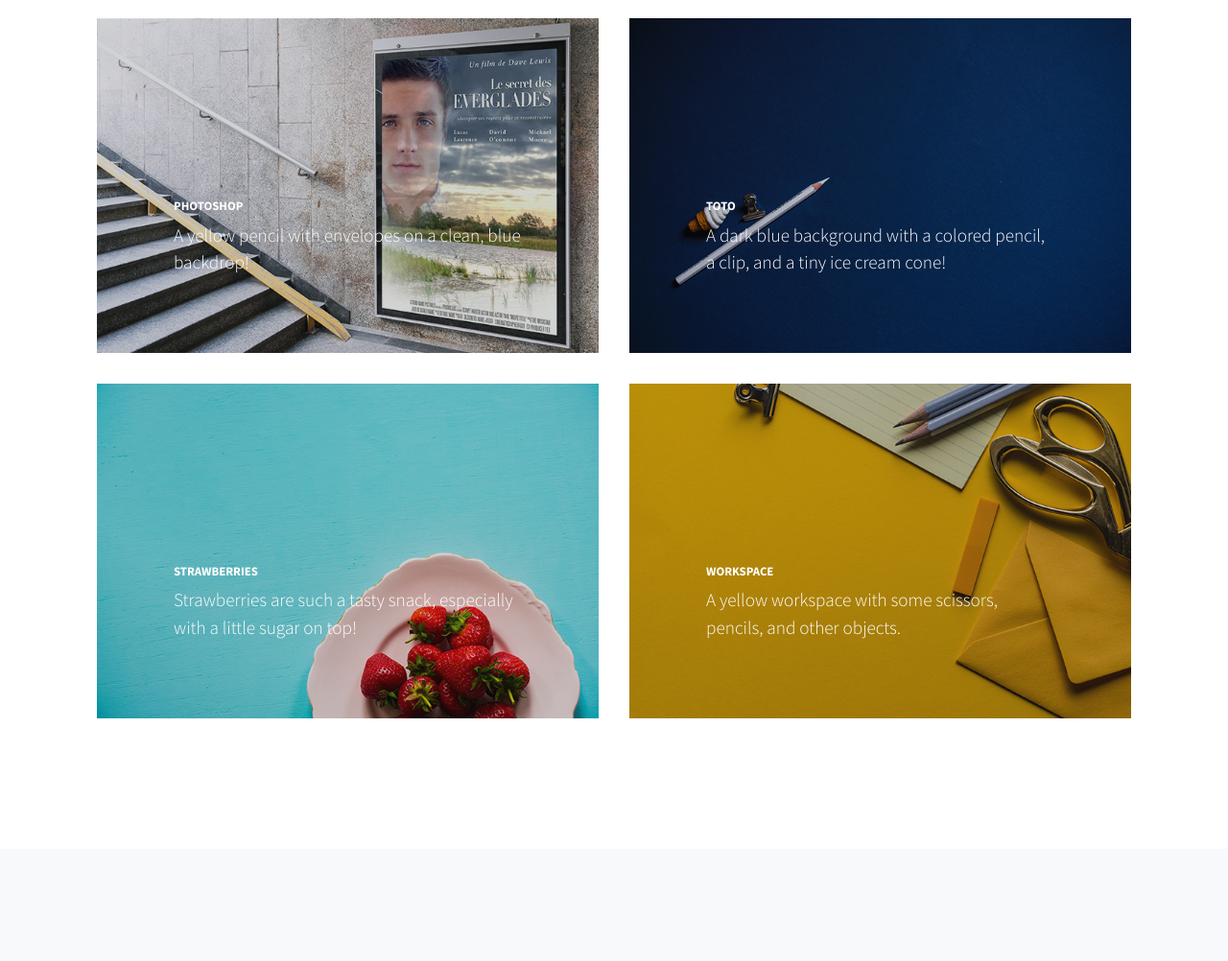
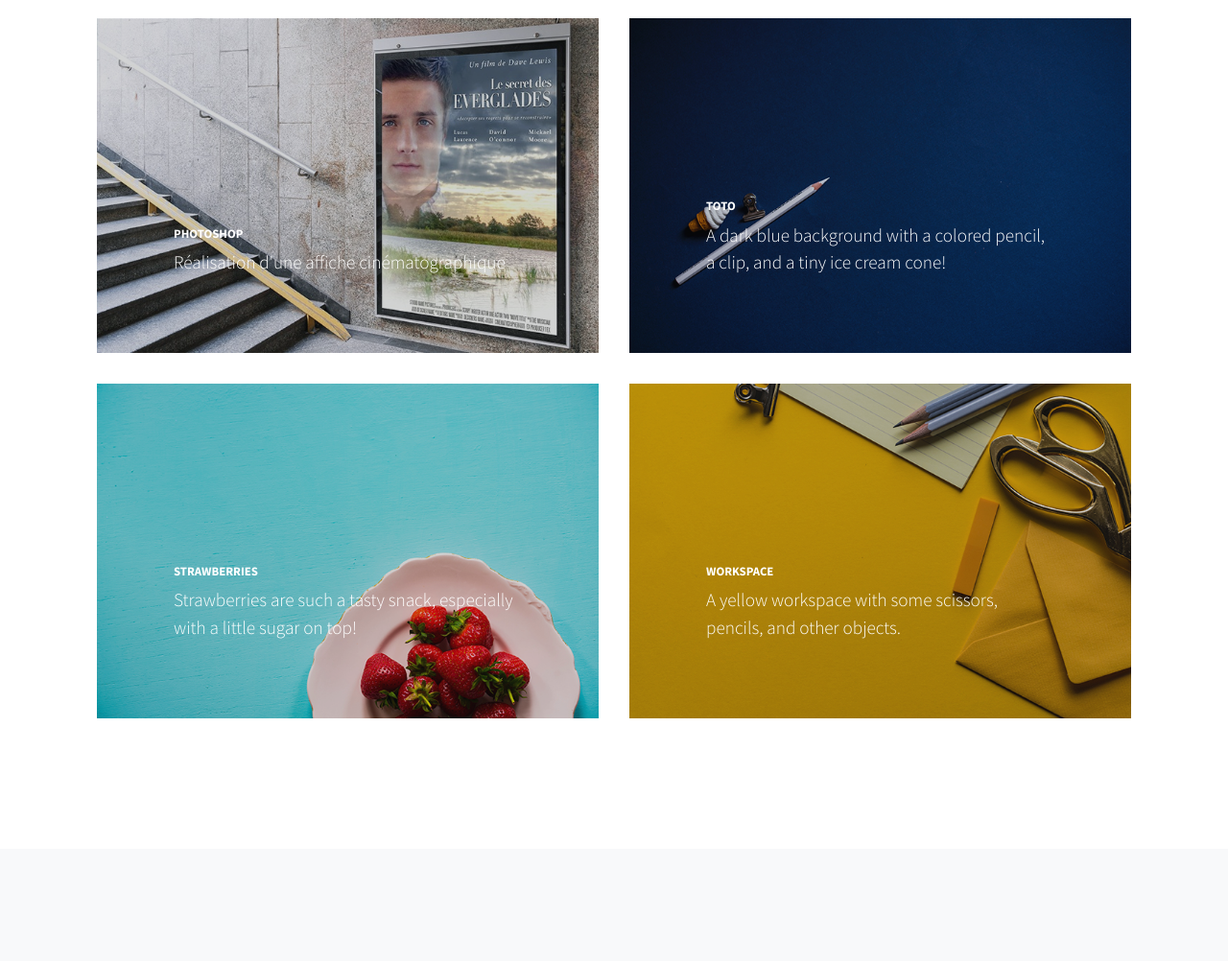
Before and after one commit to Digidelphine/portfolio, a plain HTML site: page index.html in a window 1280 px wide. Shown: the part 968-1970 px from the top of the page at 96% size. Drawn offline with Linux system fonts and the light colour scheme.

Commit message:
text image 1

```diff
--- a/index.html
+++ b/index.html
@@ -77,7 +77,7 @@
               <span class="caption">
                 <span class="caption-content">
                   <h2>Photoshop</h2>
-                  <p class="mb-0">A yellow pencil with envelopes on a clean, blue backdrop!</p>
+                  <p class="mb-0">Réalisation d'une affiche cinématographique</p>
                 </span>
               </span>
               <img class="img-fluid" src="img/portfolio-1.jpg" alt="">
```
